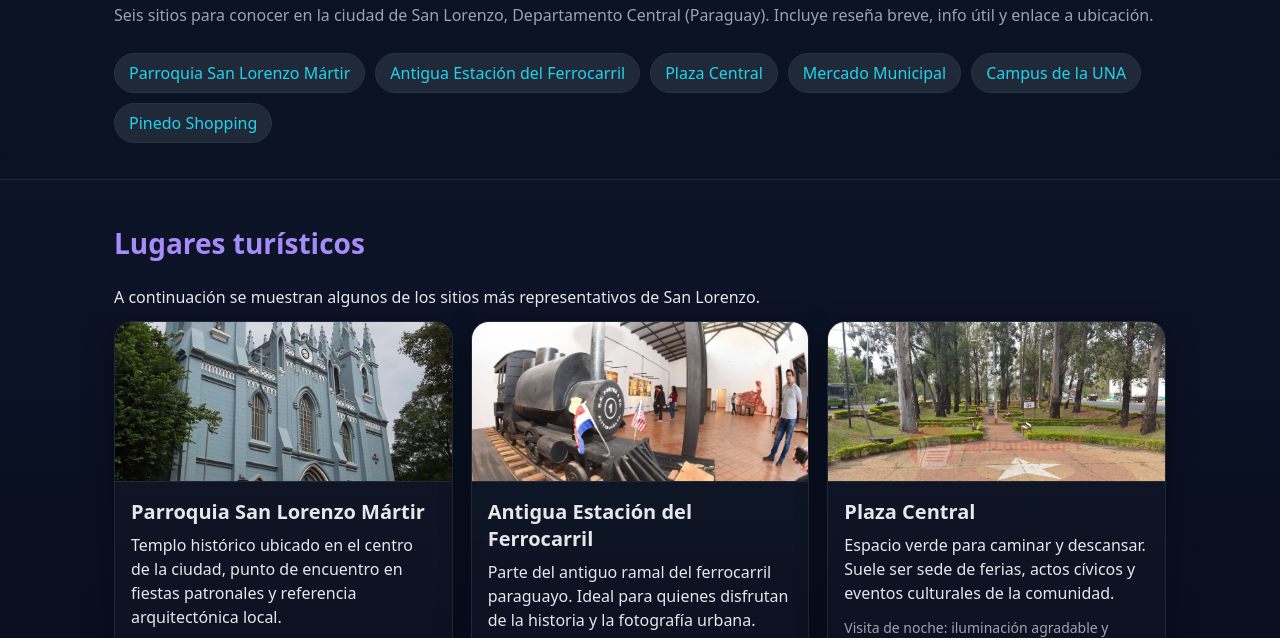
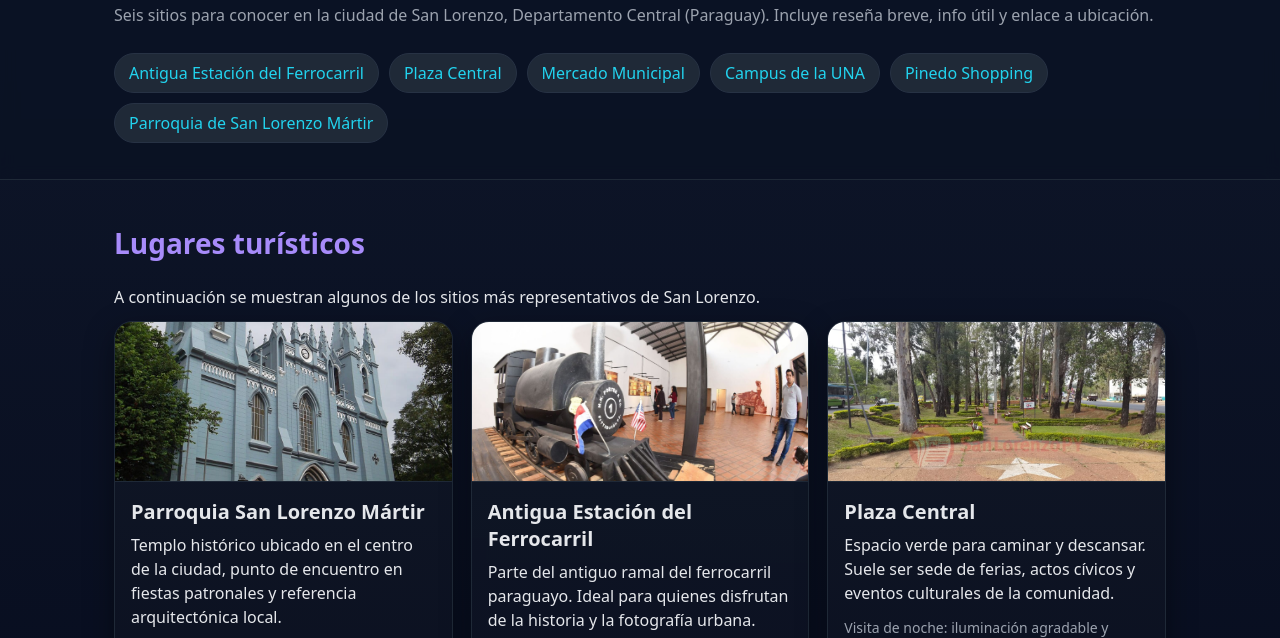
Before and after one commit to Ferchuxdnt/Ferchuxdnt.github.io, a plain HTML site: page index.html in a window 1280 px wide. Shown: the part 94-732 px from the top of the page. Drawn offline with Linux system fonts and the light colour scheme.

Commit message:
Update index.html

```diff
--- a/index.html
+++ b/index.html
@@ -48,12 +48,12 @@
       <h1 class="title">Lugares turísticos de <span style="color:var(--accent-2)">San Lorenzo</span></h1>
       <p class="subtitle">Seis sitios para conocer en la ciudad de San Lorenzo, Departamento Central (Paraguay). Incluye reseña breve, info útil y enlace a ubicación.</p>
       <nav aria-label="Navegación rápida">
-        <a class="chip" href="#parroquia">Parroquia San Lorenzo Mártir</a>
-        <a class="chip" href="#ferrocarril">Antigua Estación del Ferrocarril</a>
-        <a class="chip" href="#plaza">Plaza Central</a>
-        <a class="chip" href="#mercado">Mercado Municipal</a>
-        <a class="chip" href="#una">Campus de la UNA</a>
-        <a class="chip" href="#pinedo">Pinedo Shopping</a>
+        <a class="chip" href="#parroquia">Antigua Estación del Ferrocarril</a>
+        <a class="chip" href="#ferrocarril">Plaza Central</a>
+        <a class="chip" href="#plaza">Mercado Municipal</a>
+        <a class="chip" href="#mercado">Campus de la UNA</a>
+        <a class="chip" href="#una">Pinedo Shopping</a>
+        <a class="chip" href="#pinedo">Parroquia de San Lorenzo Mártir</a>
       </nav>
     </div>
   </header>
```
